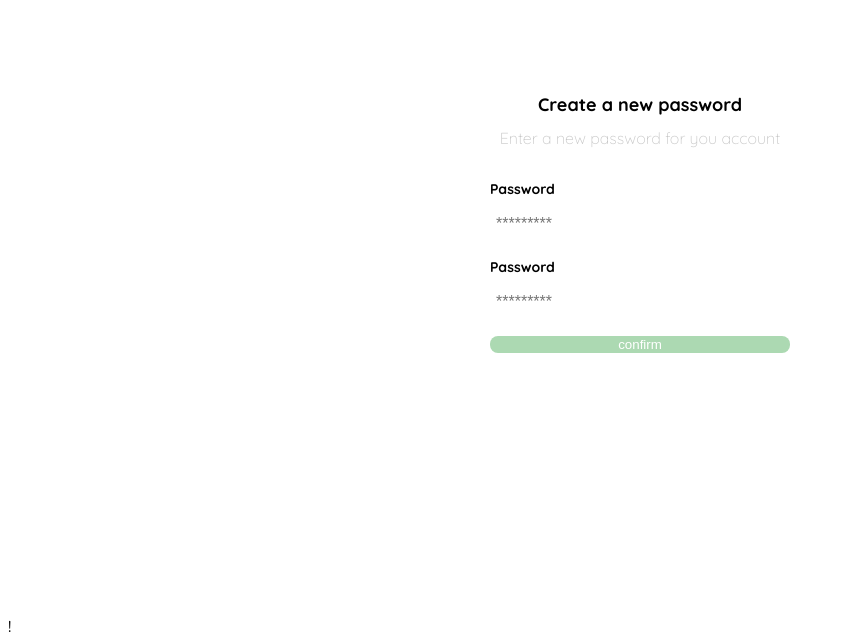
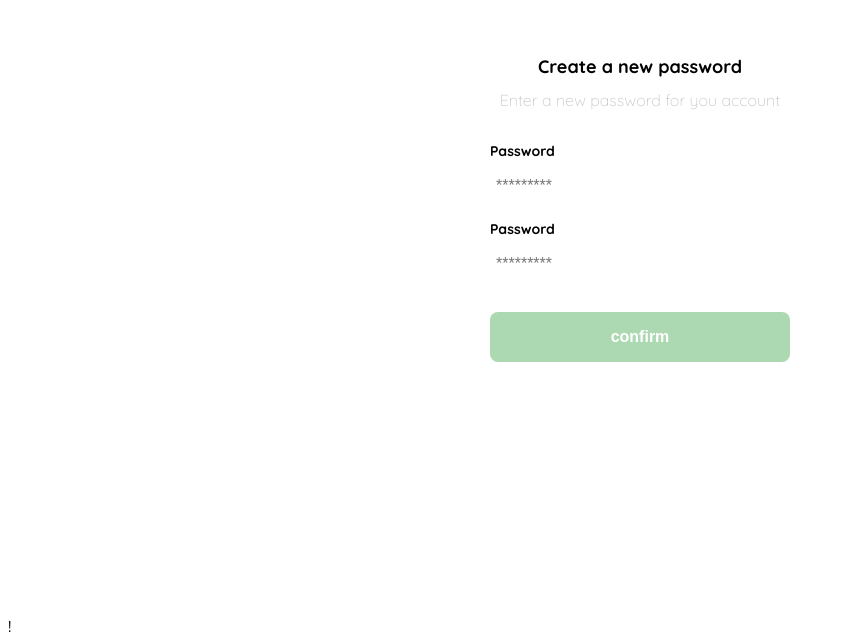
Before and after one commit to jonathanbarsky/shop, a plain HTML site: page crear-contraseña.htm in a window 1280 px wide. Shown: the part 192-836 px from the top of the page, without its empty margins (0-844 px from the left). Drawn offline with Linux system fonts and the light colour scheme.

```diff
--- a/crear-contraseña.htm
+++ b/crear-contraseña.htm
@@ -8,6 +8,7 @@
     <link href="https://fonts.googleapis.com/css2?  family=Quicksand:wght@300;500;700&display=swap"   rel="stylesheet">
     <title>Document</title>
     <style>
+
         :root {
             --very-light-pink: #C7C7C7;
             --text-input-field: #F7F7F7;
@@ -20,6 +21,8 @@
             --lg:18px;
         }
         body {
+            box-sizing: border-box;
+            padding: 0;
             font-family: 'Quicksand', sans-serif;
             margin: o;
         }
@@ -78,6 +81,18 @@
             color: var(--white);
             width: 100%;
             cursor: pointer;
+            font-size: var(--md);
+            font-weight: bold;
+            height: 50px;
+        }
+        .login-button {
+            margin-top: 14px;
+            margin-bottom: 30px;
+        }
+        @media(max-width: 640px) {
+            .logo{
+                display: block;
+            }
         }
     </style>
 </head>
```
